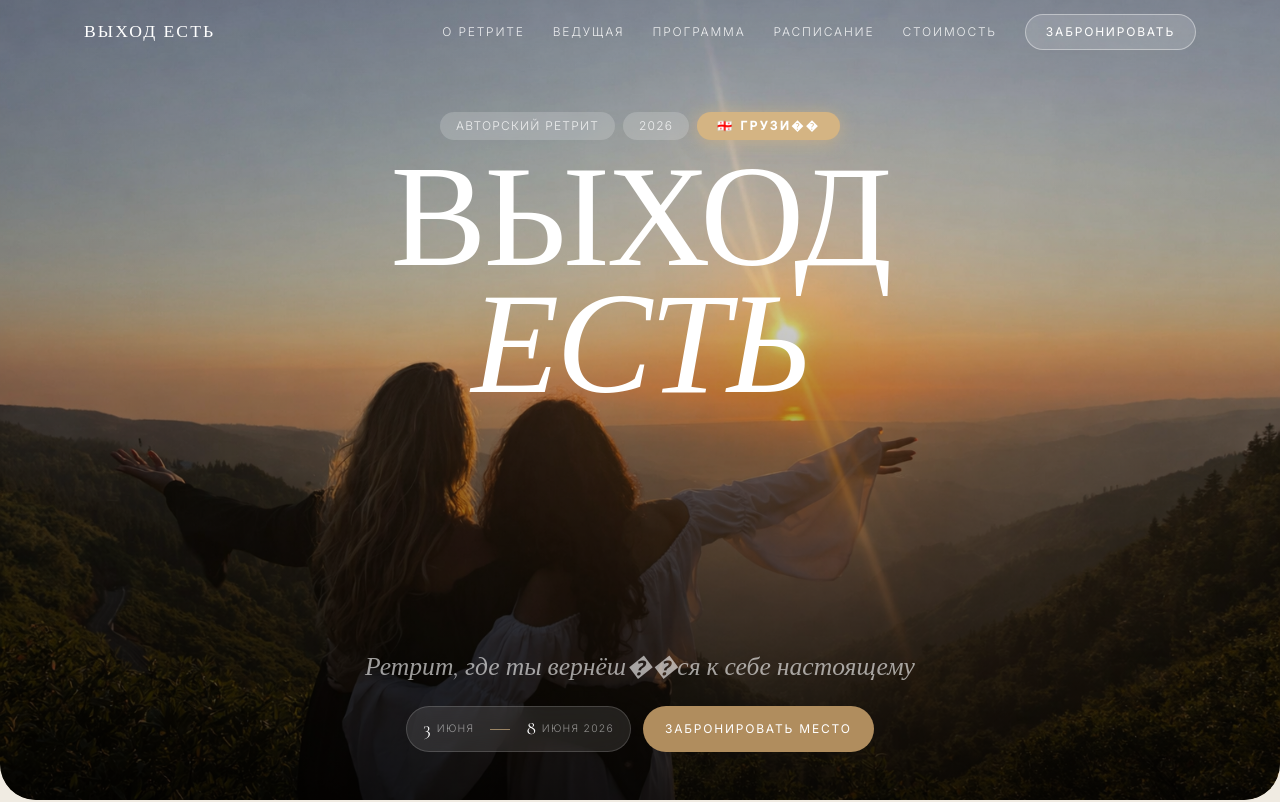
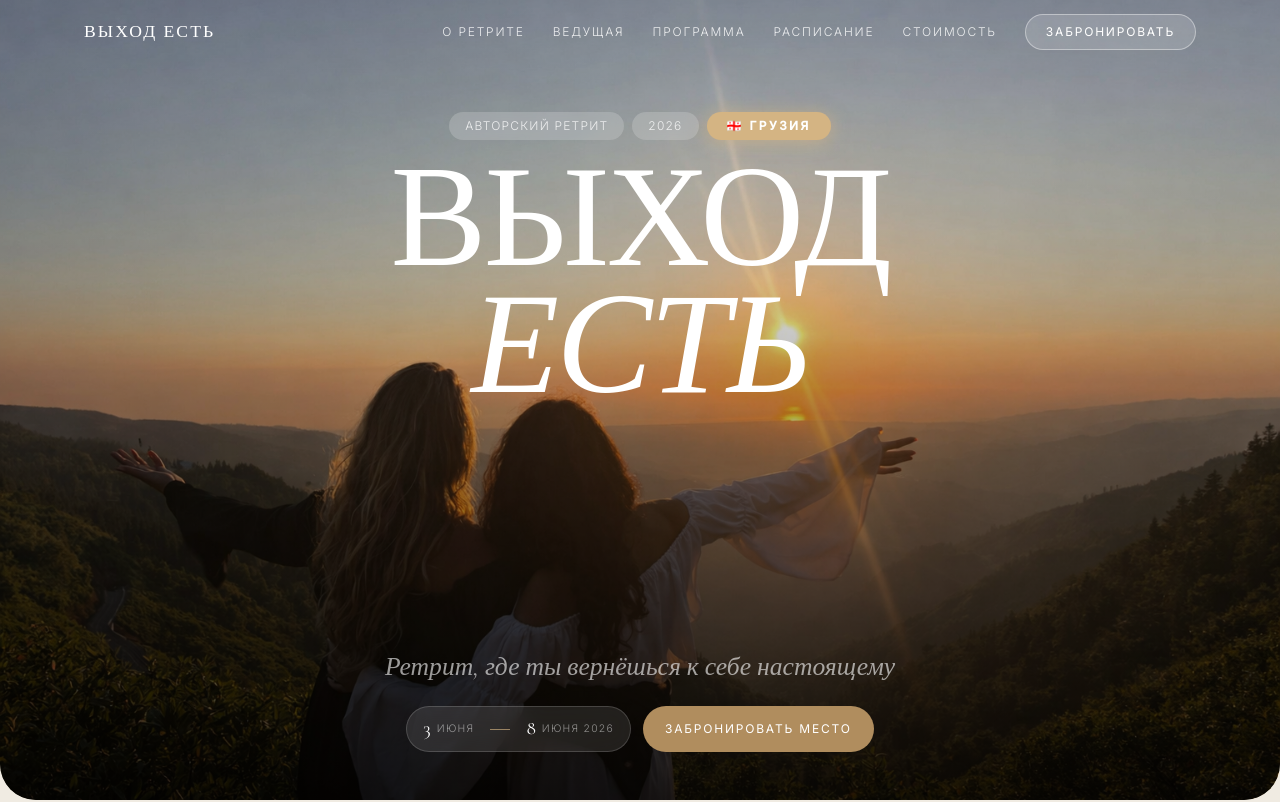
Before and after one commit to mixa-lll/RetritGergia, a React (Vite) app: page / in a window 1280 px wide. Shown: the top 802 px of the page. Built offline with nearby package versions, Linux system fonts and the light colour scheme.

Commit message:
fix corrupted Russian text on homepage

```diff
--- a/src/app/App.tsx
+++ b/src/app/App.tsx
@@ -297,7 +297,7 @@ export default function App() {
                 boxShadow: "0 2px 18px rgba(212,180,131,0.7)",
               }}
             >
-              🇬🇪 Грузи��
+              🇬🇪 Грузия
             </span>
           </div>
           <h1
@@ -327,7 +327,7 @@ export default function App() {
               lineHeight: 1.5,
             }}
           >
-            Ретрит, где ты вернёш��ся к себе настоящему
+            Ретрит, где ты вернёшься к себе настоящему
           </p>
           <div className="flex flex-col sm:flex-row items-start sm:items-center gap-3 md:justify-center">
             {/* Date pill */}
@@ -563,7 +563,7 @@ export default function App() {
               <div>
                 <p style={{ fontFamily: "'Cormorant Garamond', serif", fontSize: "1.2rem", color: "#2c2419", fontWeight: 400 }}>Работа с лошадьми</p>
                 <p style={{ fontFamily: "'Inter', sans-serif", fontSize: "0.75rem", fontWeight: 300, color: "#8c7a68", letterSpacing: "0.04em" }}>
-                  Иппот��рапия как инструмент исцеления и познания себя
+                  Иппотерапия как инструмент исцеления и познания себя
                 </p>
               </div>
             </div>
@@ -582,7 +582,7 @@ export default function App() {
             Шекветили, Грузия
           </h2>
           <p className="mt-3 mx-auto max-w-lg" style={{ fontFamily: "'Cormorant Garamond', serif", fontSize: "1.2rem", color: "#8c7a68", fontStyle: "italic", lineHeight: 1.7 }}>
-            Комфортабе��ьная вилла на берегу моря в уникальном месте — на магнитных песках
+            Комфортабельная вилла на берегу моря в уникальном месте — на магнитных песках
           </p>
         </div>
 
```
